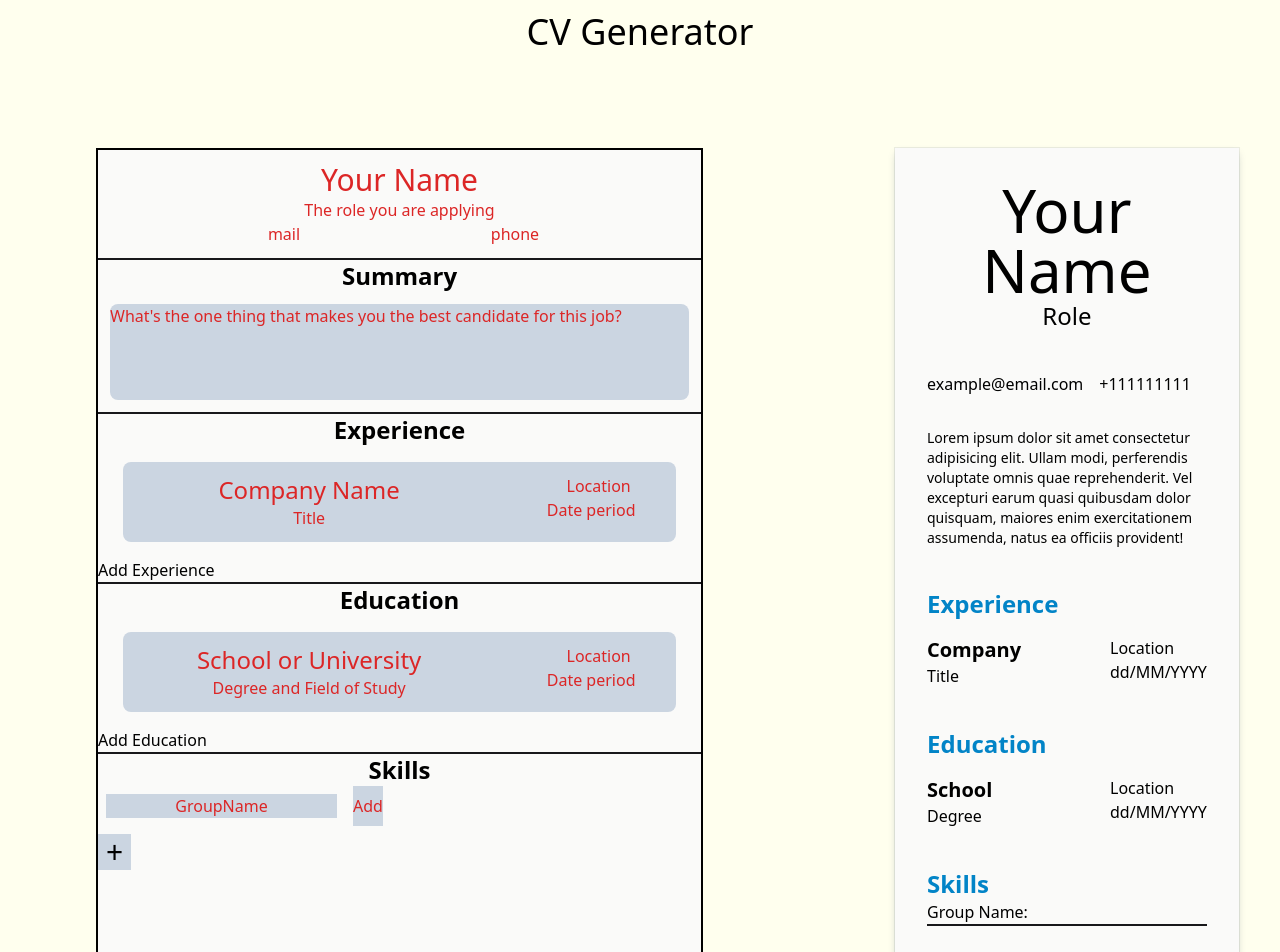
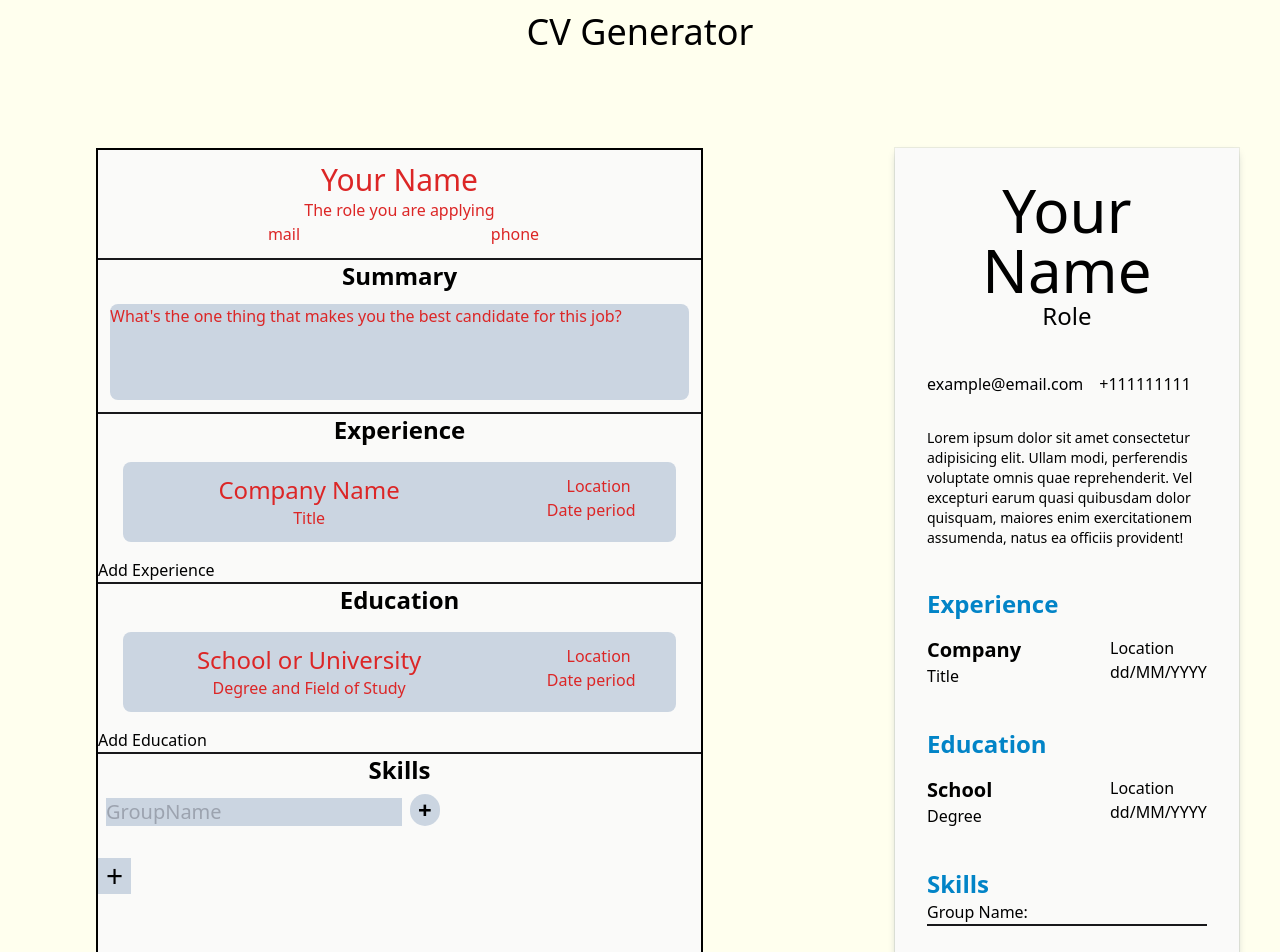
Before and after one commit to phscloq/cv-app, a Next.js app: page / in a window 1280 px wide. Shown: the top 952 px of the page. Built offline with nearby package versions, Linux system fonts and the light colour scheme.

Commit message:
Update now skill sets better organized

```diff
--- a/src/components/SkillSet.tsx
+++ b/src/components/SkillSet.tsx
@@ -14,15 +14,26 @@ return (
 )
 })
 return (
-    <div className="pb-2 text-red-600 flex flex-wrap gap-2">
-    <input className="focus:outline-none text-center bg-slate-300 m-2 placeholder:text-red-600"
+    <div className="pb-2 m-2  flex  flex-col gap-4">
+    <div>
+    <input
+    className="focus:outline-none bg-slate-300 text-xl"
             type="text" placeholder="GroupName"
             name='groupName'
             value={skillSet.groupName}
             onChange={(e)=>onChange(e,id)}
             />
+    <button className='bg-slate-300 rounded-full px-2 font-bold text-2xl ml-2' onClick={()=>onAdd(id)}>+</button>
+    </div>
+
+            <div className=" flex flex-wrap gap-2">
             {LoadSkills}
-            <button className='bg-slate-300' onClick={()=>onAdd(id)}>Add</button>
+
+            </div>
+
+
+
+
     </div>
 )
 }
```
